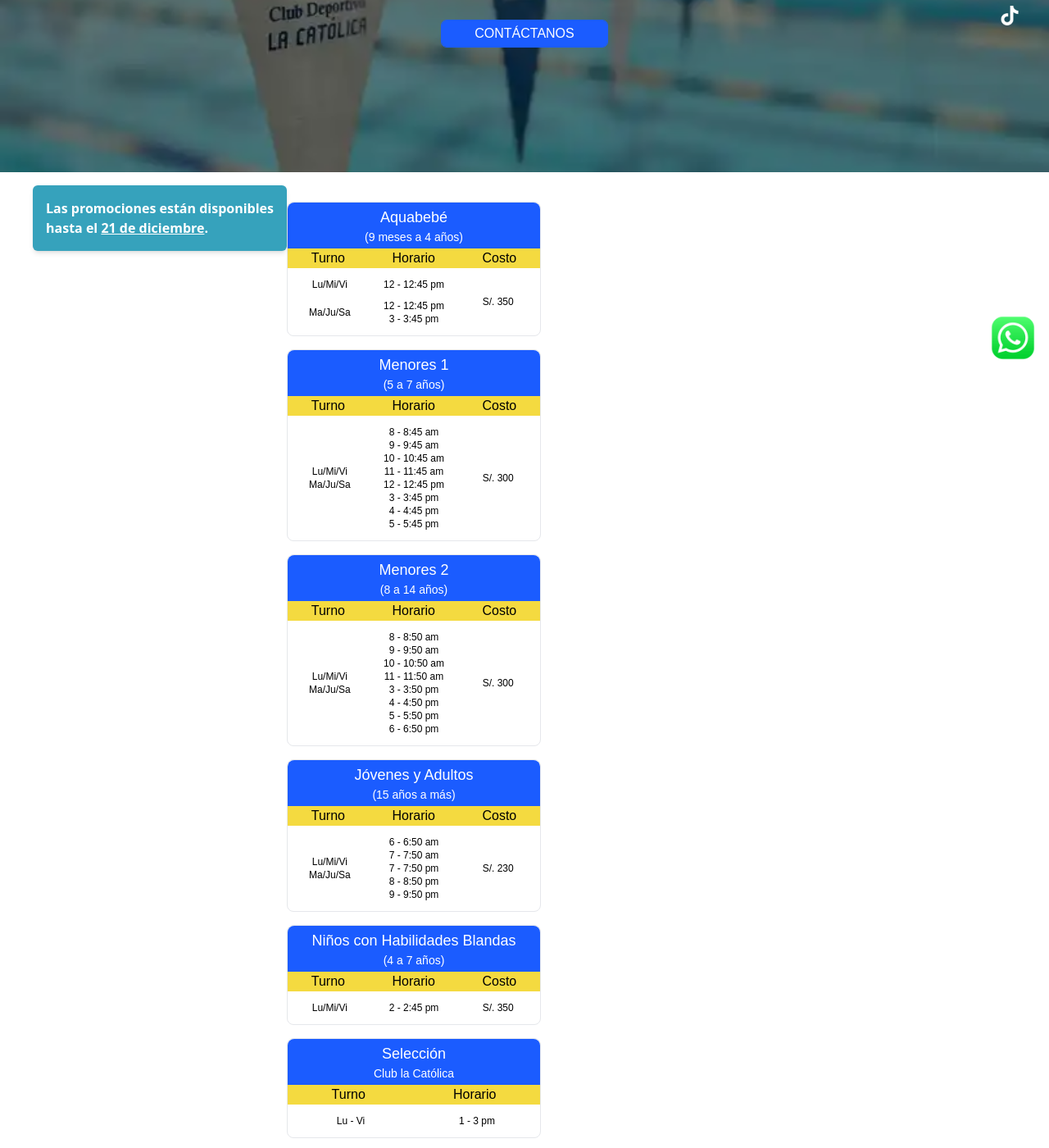
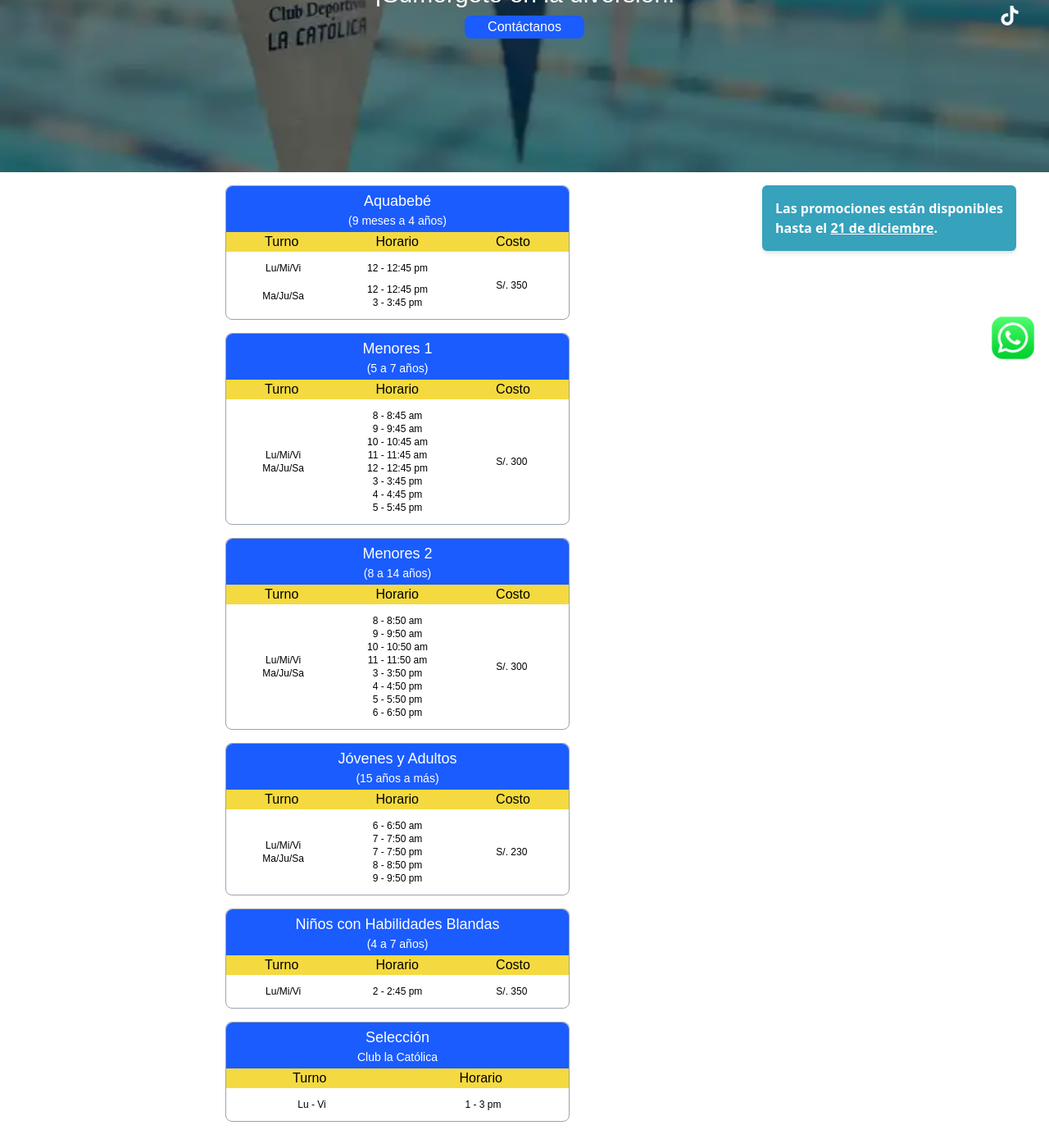
Before and after one commit to GonzaloDEV0210/academia-catolica-oficial, a website: page pages/natacion.html in a window 1280 px wide. Shown: the part 340-1740 px from the top of the page at 82% size. Drawn offline with nearby package versions, Linux system fonts and the light colour scheme; files whose address does not match are found by name.

Commit message:
subiendo cambios

```diff
--- a/js/nav.js
+++ b/js/nav.js
@@ -10,16 +10,6 @@ icono_menu.addEventListener('click', ()=>{
 icono_cerrar.addEventListener('click', ()=>{
     nav_movil.classList.remove('top-0');
     nav_movil.classList.add('bottom-full')
-});
-
-/* Altura del slider */
-const sliders = document.getElementById('sliders');
-const alto_slider = window.innerHeight;
-document.addEventListener('DOMContentLoaded', ()=>{
-    if (alto_slider < 824) {
-        sliders.classList.remove('1360px:h-screen');
-        sliders.classList.add('1360px:h-823px')
-    }
 });
 
 /* Color del fondo del nav al momento de hacer el scrool */
--- a/pages/natacion.html
+++ b/pages/natacion.html
@@ -22,7 +22,8 @@
                         <h1 class="1360px:text-8xl 940px:text-7xl 320px:text-5xl 940px:mt-0 text-azul_catolica font-bree_bold">TALLER DE NATACIÓN</h1>
                         <h2 class="font-bree_bold 1360px:text-4xl 940px:text-3xl 320px:text-xl">¡Sumérgete en la diversión!</h2>
                         <!-- <p class="font-bree_regular 1360px:text-base 320px:text-sm  text-gray-300">Vive una experiencia alegre y emocionante mientras aprendes a nadar. Las clases están diseñadas para combinar el aprendizaje con la diversión en cada sesión</p> -->
-                        <button class="bg-azul_catolica px-10 py-1 rounded-md 320px:mt-4 font-bree_regular outline outline-1 outline-azul_catolica hover:bg-transparent hover:cursor-pointer transition duration-500 1260px:text-base 940px:text-sm 320px:text-xs 1360px:mt-10">CONTÁCTANOS</button>
+                        <!-- <button class="bg-azul_catolica px-10 py-1 rounded-md 320px:mt-4 font-bree_regular outline outline-1 outline-azul_catolica hover:bg-transparent hover:cursor-pointer transition duration-500 1260px:text-base 940px:text-sm 320px:text-xs 1360px:mt-10">CONTÁCTANOS</button> -->
+                        <a href="https://wa.me/997470362" target="_blank" class="320px:bg-azul_catolica 320px:text-white 320px:font-bree_regular 320px:px-7 py-0.5 320px:rounded-lg hover:bg-blue-500 duration-300">Contáctanos</a>
                     </div>
                 </div>
             </div>
@@ -97,15 +98,15 @@
         </ul>
     </header>
 
-    <main class="1000px:w-940px 1260px:w-1200px 1000px:mx-auto 1000px:flex 320px:mt-4">
+    <main class="1000px:w-940px 1260px:w-1200px 1000px:mx-auto 1000px:flex 1000px:flex-row-reverse 320px:mt-4">
         <section>
             <div class="320px:bg-verde_catolica 320px:text-white 320px:font-bold 320px:p-4 320px:rounded-md 320px:shadow-md animate__animated animate__bounce 320px:w-310px 320px:mx-auto">
                 Las promociones están disponibles hasta el <span class="underline">21 de diciembre</span>.
             </div>
         </section>
-        <section class="320px:mt-5 320px:flex 320px:flex-col 320px:gap-4">
+        <section class="320px:mt-5 320px:flex 320px:flex-col 320px:gap-4 320px:w-11/12 320px:mx-auto 440px:w-420px 1000px:mt-0">
             <div id="aquabebé">
-                <div class="320px:border 320px:rounded-lg 320px:w-310px 320px:mx-auto">
+                <div class="320px:border 320px:rounded-lg 320px:border-gray-400">
                     <div class="320px:bg-azul_catolica 320px:text-white 320px:font-bree_bold 320px:py-1 320px:flex 320px:flex-col 320px:items-center 320px:leading-none 320px:rounded-t-lg">
                         <span class="320px:text-lg">Aquabebé</span>
                         <span class="320px:text-sm font-bree_regular">(9 meses a 4 años)</span>
@@ -115,7 +116,7 @@
                         <span>Horario</span>
                         <span>Costo</span>
                     </div>
-                    <div class="grid grid-cols-3 grid-rows-custom items-center text-center py-3 font-clanpro_news text-xs">
+                    <div class="grid grid-cols-3 grid-rows-custom items-center text-center py-3 font-bree_regular text-xs">
                         <span>Lu/Mi/Vi</span>
                         <span>12 - 12:45 pm</span>
                         <span class="col-start-3 col-end-4 row-start-1 row-end-5">S/. 350</span>
@@ -126,7 +127,7 @@
                 </div>
             </div>
             <div id="menores_1">
-                <div class="320px:border 320px:rounded-lg 320px:w-310px 320px:mx-auto">
+                <div class="320px:border 320px:rounded-lg 320px:border-gray-400">
                     <div class="320px:bg-azul_catolica 320px:text-white 320px:font-bree_bold 320px:py-1 320px:flex 320px:flex-col 320px:items-center 320px:leading-none 320px:rounded-t-lg">
                         <span class="320px:text-lg">Menores 1</span>
                         <span class="320px:text-sm font-bree_regular">(5 a 7 años)</span>
@@ -136,7 +137,7 @@
                         <span>Horario</span>
                         <span>Costo</span>
                     </div>
-                    <div class="grid grid-cols-3 grid-rows-8 items-center text-center py-3 font-clanpro_news text-xs">
+                    <div class="grid grid-cols-3 grid-rows-8 items-center text-center py-3 font-bree_regular text-xs">
                         <span class="col-start-1 col-end-2 row-start-1 row-end-9">Lu/Mi/Vi<br>Ma/Ju/Sa</span>
                         <span>8 - 8:45 am</span>
                         <span class="col-start-3 col-end-4 row-start-1 row-end-9">S/. 300</span>
@@ -151,7 +152,7 @@
                 </div>
             </div>
             <div id="menores_2">
-                <div class="320px:border 320px:rounded-lg 320px:w-310px 320px:mx-auto">
+                <div class="320px:border 320px:rounded-lg 320px:border-gray-400">
                     <div class="320px:bg-azul_catolica 320px:text-white 320px:font-bree_bold 320px:py-1 320px:flex 320px:flex-col 320px:items-center 320px:leading-none 320px:rounded-t-lg">
                         <span class="320px:text-lg">Menores 2</span>
                         <span class="320px:text-sm font-bree_regular">(8 a 14 años)</span>
@@ -161,7 +162,7 @@
                         <span>Horario</span>
                         <span>Costo</span>
                     </div>
-                    <div class="grid grid-cols-3 grid-rows-8 items-center text-center py-3 font-clanpro_news text-xs">
+                    <div class="grid grid-cols-3 grid-rows-8 items-center text-center py-3 font-bree_regular text-xs">
                         <span class="col-start-1 col-end-2 row-start-1 row-end-9">Lu/Mi/Vi<br>Ma/Ju/Sa</span>
                         <span>8 - 8:50 am</span>
                         <span class="col-start-3 col-end-4 row-start-1 row-end-9">S/. 300</span>
@@ -176,7 +177,7 @@
                 </div>
             </div>
             <div id="jovenes">
-                <div class="320px:border 320px:rounded-lg 320px:w-310px 320px:mx-auto">
+                <div class="320px:border 320px:rounded-lg 320px:border-gray-400">
                     <div class="320px:bg-azul_catolica 320px:text-white 320px:font-bree_bold 320px:py-1 320px:flex 320px:flex-col 320px:items-center 320px:leading-none 320px:rounded-t-lg">
                         <span class="320px:text-lg">Jóvenes y Adultos</span>
                         <span class="320px:text-sm font-bree_regular">(15 años a más)</span>
@@ -186,7 +187,7 @@
                         <span>Horario</span>
                         <span>Costo</span>
                     </div>
-                    <div class="grid grid-cols-3 grid-rows-5 items-center text-center py-3 font-clanpro_news text-xs">
+                    <div class="grid grid-cols-3 grid-rows-5 items-center text-center py-3 font-bree_regular text-xs">
                         <span class="col-start-1 col-end-2 row-start-1 row-end-6">Lu/Mi/Vi<br>Ma/Ju/Sa</span>
                         <span>6 - 6:50 am</span>
                         <span class="col-start-3 col-end-4 row-start-1 row-end-6">S/. 230</span>
@@ -198,7 +199,7 @@
                 </div>
             </div>
             <div id="habilidades">
-                <div class="320px:border 320px:rounded-lg 320px:w-310px 320px:mx-auto">
+                <div class="320px:border 320px:rounded-lg 320px:border-gray-400">
                     <div class="320px:bg-azul_catolica 320px:text-white 320px:font-bree_bold 320px:py-1 320px:flex 320px:flex-col 320px:items-center 320px:leading-none 320px:rounded-t-lg">
                         <span class="320px:text-lg">Niños con Habilidades Blandas</span>
                         <span class="320px:text-sm font-bree_regular">(4 a 7 años)</span>
@@ -208,7 +209,7 @@
                         <span>Horario</span>
                         <span>Costo</span>
                     </div>
-                    <div class="grid grid-cols-3 grid-rows-1 items-center text-center py-3 font-clanpro_news text-xs">
+                    <div class="grid grid-cols-3 grid-rows-1 items-center text-center py-3 font-bree_regular text-xs">
                         <span class="col-start-1 col-end-2 row-start-1 row-end-6">Lu/Mi/Vi</span><!-- <br>Ma/Ju/Sa -->
                         <span>2 - 2:45 pm</span>
                         <span class="col-start-3 col-end-4 row-start-1 row-end-6">S/. 350</span>
@@ -216,7 +217,7 @@
                 </div>
             </div>
             <div id="seleccion">
-                <div class="320px:border 320px:rounded-lg 320px:w-310px 320px:mx-auto">
+                <div class="320px:border 320px:rounded-lg 320px:border-gray-400">
                     <div class="320px:bg-azul_catolica 320px:text-white 320px:font-bree_bold 320px:py-1 320px:flex 320px:flex-col 320px:items-center 320px:leading-none 320px:rounded-t-lg">
                         <span class="320px:text-lg">Selección</span>
                         <span class="320px:text-sm font-bree_regular">Club la Católica</span>
@@ -225,7 +226,7 @@
                         <span>Turno</span>
                         <span>Horario</span>
                     </div>
-                    <div class="grid grid-cols-2 grid-rows-1 items-center text-center py-3 font-clanpro_news text-xs">
+                    <div class="grid grid-cols-2 grid-rows-1 items-center text-center py-3 font-bree_regular text-xs">
                         <span class="col-start-1 col-end-2 row-start-1 row-end-6">Lu - Vi</span>
                         <span>1 - 3 pm</span>
                     </div>
--- a/tailwind.config.js
+++ b/tailwind.config.js
@@ -61,6 +61,7 @@ module.exports = {
         '600px': '600px',
         '500px': '500px',
         '400px': '400px',
+        '420px': '420px',
         '310px': '310px',
         '850px': '850px',
         '1000px': '1000px',
```
Also changed, not shown: index.html (+9 -8 lines), styles/styles.css.
